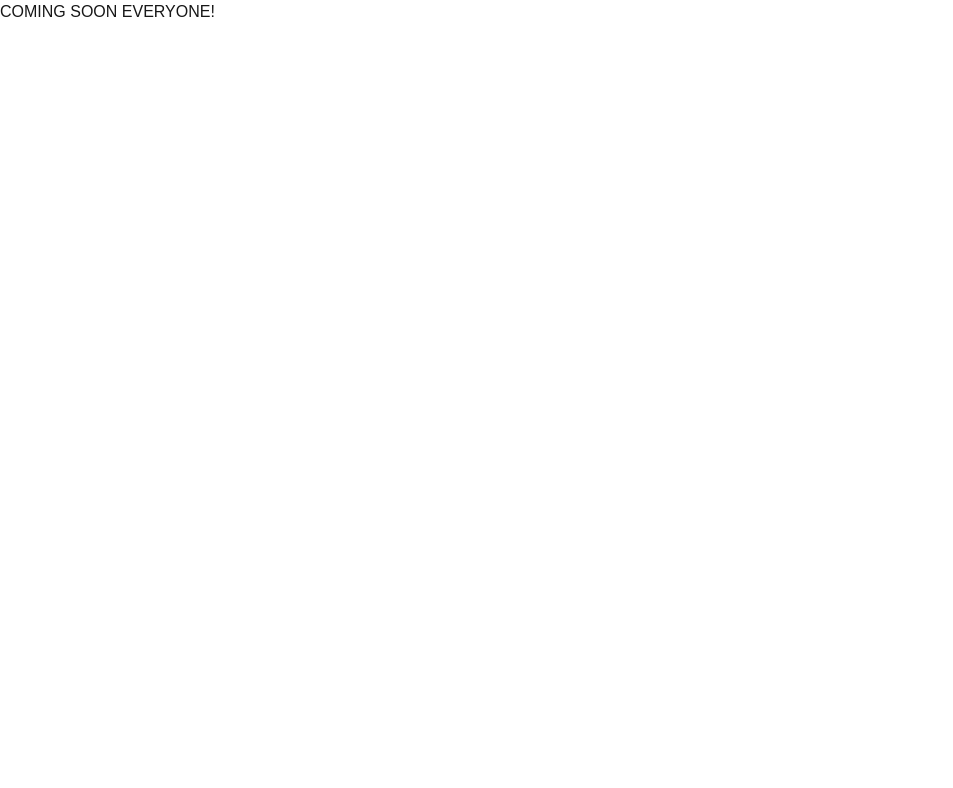
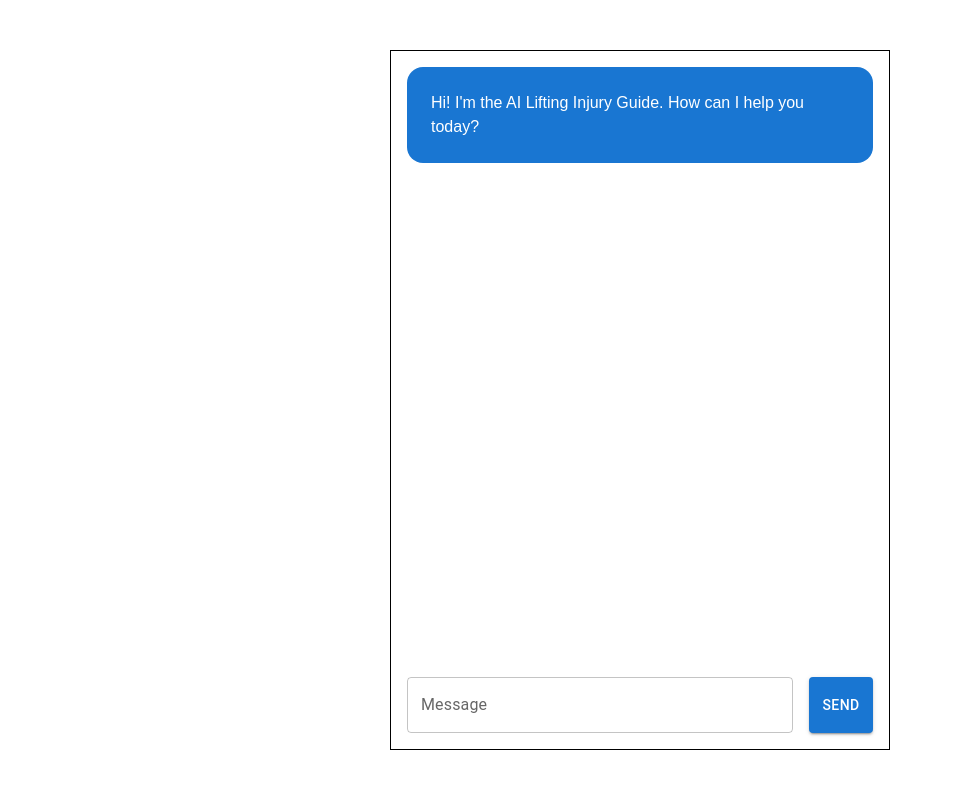
Before and after one commit to kbpatel309/ai-sports-injury-guide, a Next.js app: page / in a window 1280 px wide. Shown: the top 788 px of the page, without its empty margins (0-953 px from the left). Built offline with nearby package versions, Linux system fonts and the light colour scheme.

Commit message:
completed basic chatbot

```diff
--- /dev/null
+++ b/app/api/chat/route.ts
@@ -0,0 +1,24 @@
+import { NextResponse } from "next/server";
+import OpenAI from 'openai'
+
+const systemPrompt = `
+You are an AI assistant that helps users with general questions and concerns about various sports injuries. Answer clearly and helpfully.
+`
+
+export async function POST(req: Request) {
+    const data = await req.json()
+
+    const openai = new OpenAI()
+
+    const completion = await openai.chat.completions.create({
+        messages: [
+            { role: 'system', content: systemPrompt },
+            ...data
+        ],
+        model: 'gpt-4o-mini',
+    })
+
+    const responseContent = completion.choices[0].message.content
+
+    return NextResponse.json({ role: 'assistant', content: responseContent })
+}
--- a/app/page.tsx
+++ b/app/page.tsx
@@ -1,9 +1,66 @@
-import Image from "next/image";
+'use client'
+import { Box, Button, Stack, TextField } from "@mui/material";
+import { useState } from "react";
+
+type Message = {
+  role: 'assistant' | 'user'
+  content: string
+}
 
 export default function Home() {
+  const [messages, setMessages] = useState<Message[]>([
+    {
+      role: "assistant",
+      content: "Hi! I'm the AI Lifting Injury Guide. How can I help you today?"
+    }
+  ])
+
+  const [message, setMessage] = useState('')
+
+  const sendMessage = async () => {
+    const newMessages: Message[] = [...messages, { role: "user", content: message }]
+    setMessages(newMessages)
+    setMessage('')
+
+    const response = await fetch('/api/chat', {
+      method: "POST",
+      headers: { 'Content-Type': 'application/json' },
+      body: JSON.stringify(newMessages)
+    })
+
+    const assistantMessage: Message = await response.json()
+    setMessages((messages) => [...messages, assistantMessage])
+  }
+
   return (
-    <div>
-      COMING SOON EVERYONE!
-    </div>
+    <Box sx={{ width: "100vw", height: "100vh", display: "flex", flexDirection: "column", justifyContent: "center", alignItems: "center" }}>
+      <Stack sx={{ width: "500px", height: "700px", border: "1px solid black", p: 2 }} spacing={3}>
+        <Stack sx={{ flexGrow: 1, overflow: "auto", maxHeight: "100%" }} spacing={2}>
+          {messages.map((msg, index) => (
+            <Box key={index} sx={{ display: "flex", justifyContent: msg.role === "assistant" ? "flex-start" : "flex-end" }}>
+              <Box sx={{
+                bgcolor: msg.role === "assistant" ? "primary.main" : "secondary.main",
+                color: "white",
+                borderRadius: "16px",
+                p: 3
+              }}>
+                {msg.content}
+              </Box>
+            </Box>
+          ))}
+        </Stack>
+        <Stack direction="row" spacing={2}>
+          <TextField
+            label="Message"
+            fullWidth
+            value={message}
+            onChange={(e) => setMessage(e.target.value)}
+          />
+          <Button variant="contained" onClick={sendMessage}>
+            Send
+          </Button>
+        </Stack>
+      </Stack>
+    </Box>
   );
 }
--- a/package.json
+++ b/package.json
@@ -9,7 +9,11 @@
     "lint": "eslint"
   },
   "dependencies": {
+    "@emotion/react": "^11.14.0",
+    "@emotion/styled": "^11.14.1",
+    "@mui/material": "^9.4.0",
     "next": "16.3.3",
+    "openai": "^7.10.0",
     "react": "19.2.8",
     "react-dom": "19.2.8"
   },
```
Also changed, not shown: 2 other files (tests, documents, lock files or other folders).
